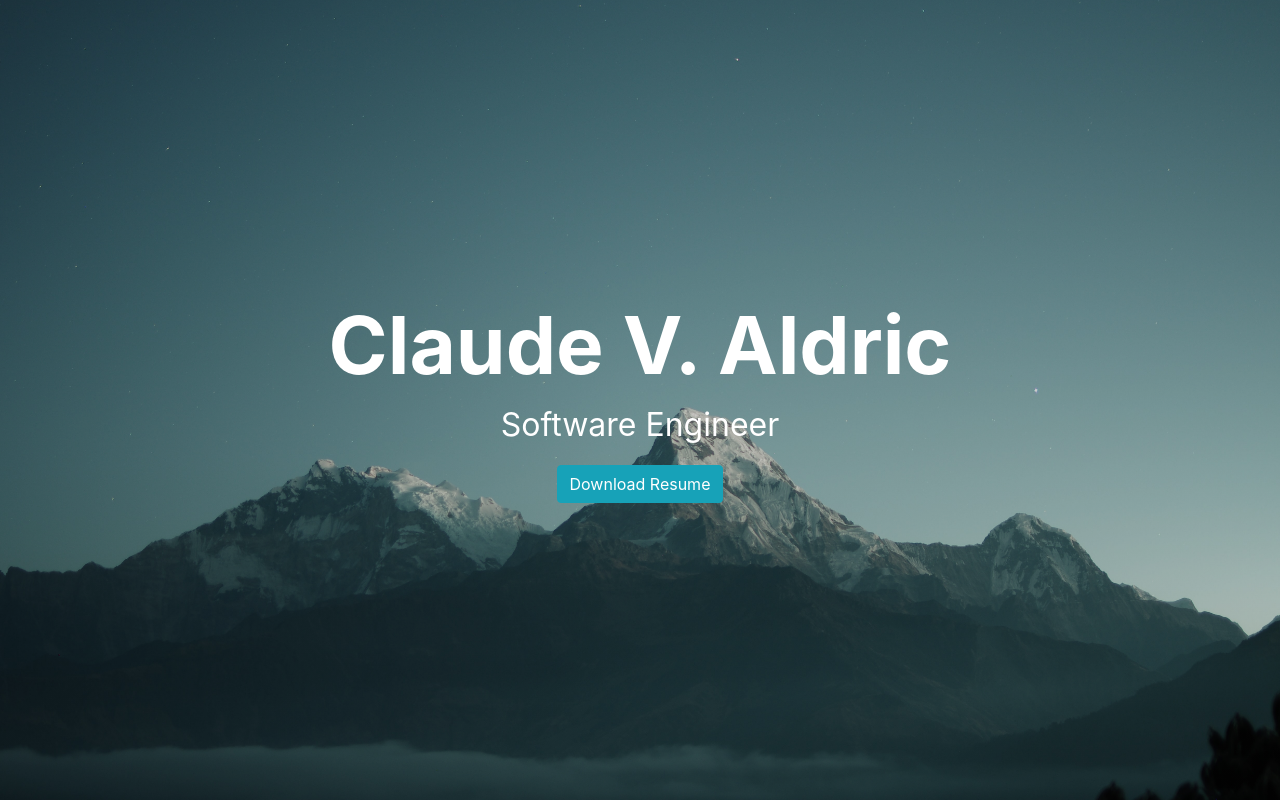
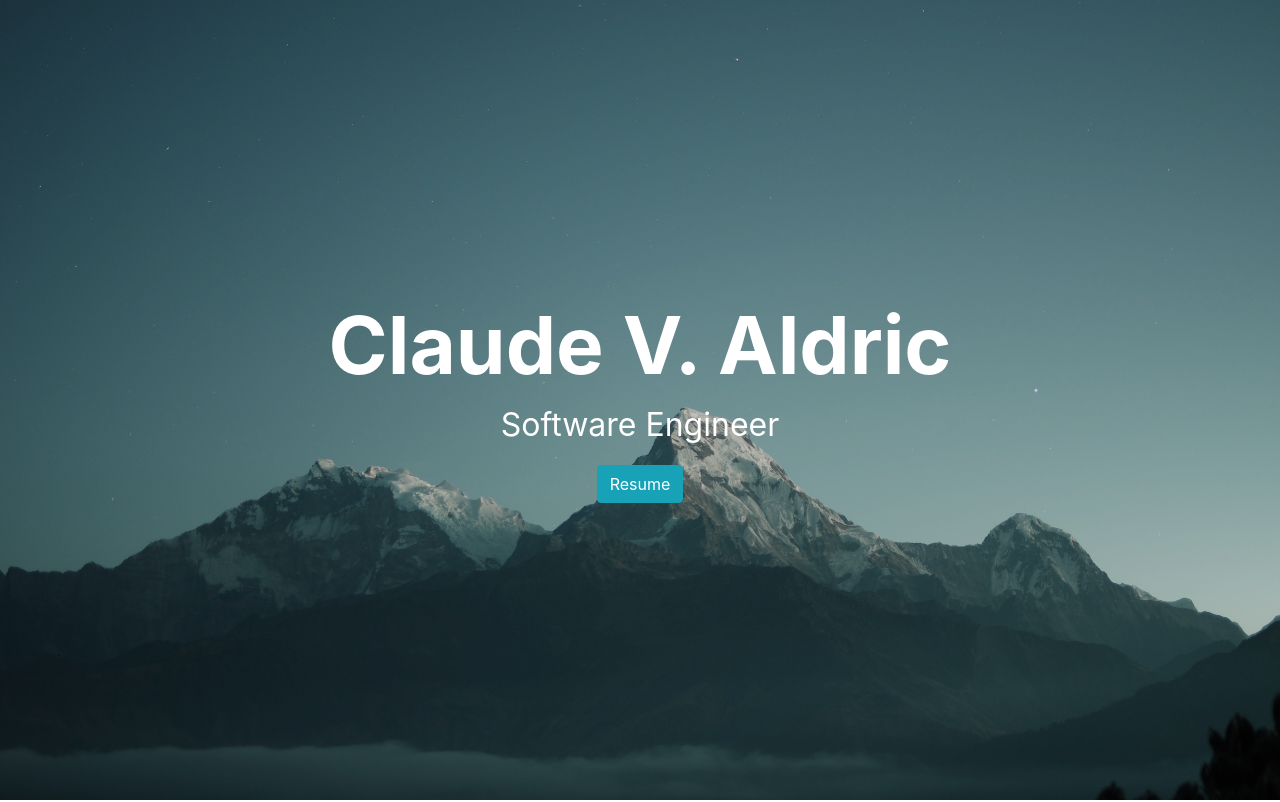
Before and after one commit to claudealdric/caldric.github.io, a React (Create React App) app: page / in a window 1280 px wide. Shown: the top 802 px of the page. Built offline with nearby package versions, Linux system fonts and the light colour scheme.

Commit message:
Update resume

```diff
--- a/src/components/Header.tsx
+++ b/src/components/Header.tsx
@@ -18,9 +18,8 @@ const Header: React.FC = () => {
           className="btn btn-info"
           to="./resume_aldric_claude.pdf"
           target="_blank"
-          download
         >
-          Download Resume
+          Resume
         </Link>
       </Fade>
     </header>
```
Also changed, not shown: 1 other file (tests, documents, lock files or other folders).
